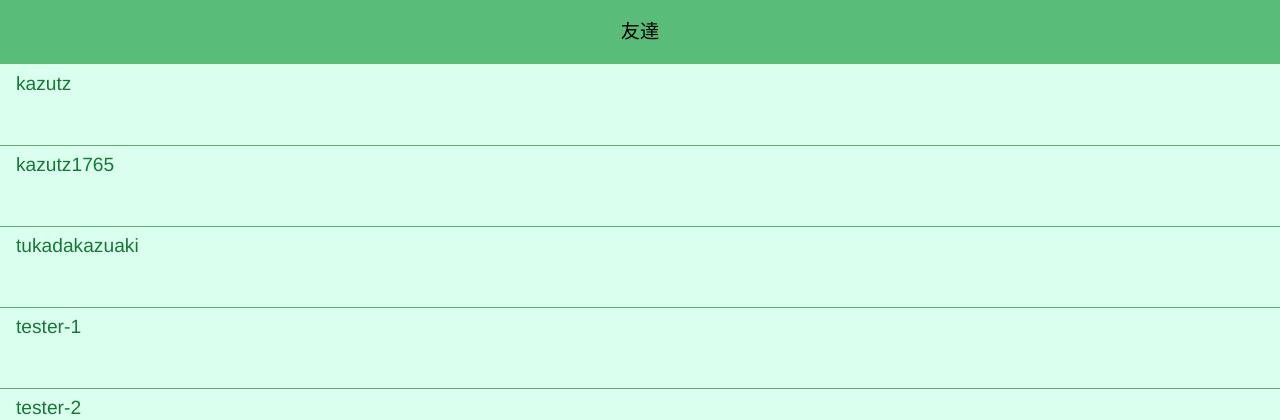
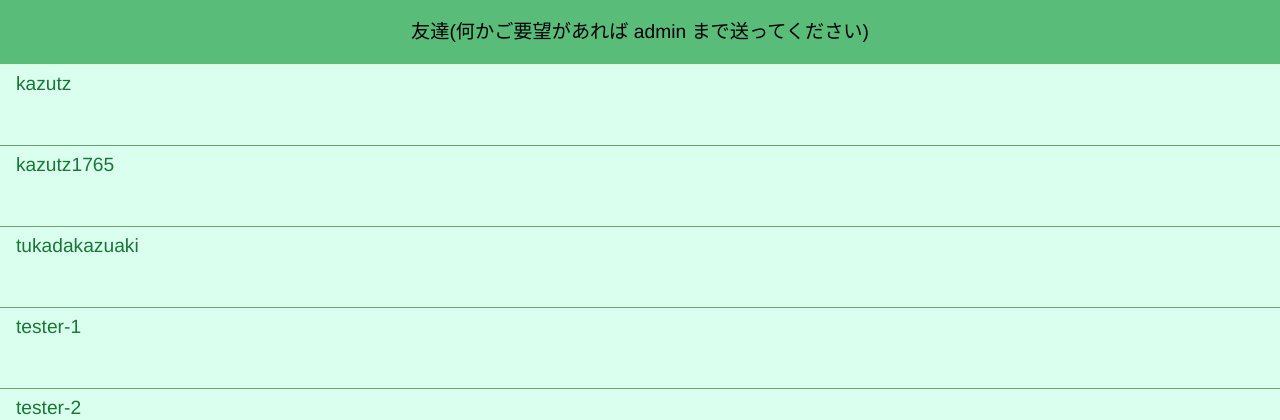
Before and after one commit to gitkunkun/chatapp, a Django app: page /friends/ in a window 1280 px wide. Shown: the top 420 px of the page. Run offline with Django 4.2, Linux system fonts and the light colour scheme; data comes from the database, SQL or seed files in the repository.

Commit message:
Update friends.html

```diff
--- a/main/templates/main/friends.html
+++ b/main/templates/main/friends.html
@@ -5,7 +5,7 @@
 <link rel="stylesheet" href="{% static 'main/css/friends.css' %}">
 {% endblock %}
 
-{% block header_title %}友達{% endblock %}
+{% block header_title %}友達(何かご要望があれば admin まで送ってください){% endblock %}
 
 {% block content %}
 <div class="friends">
```
